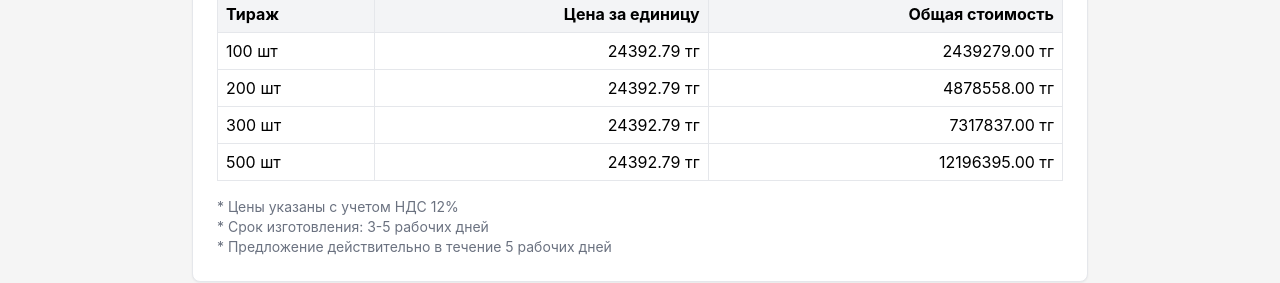
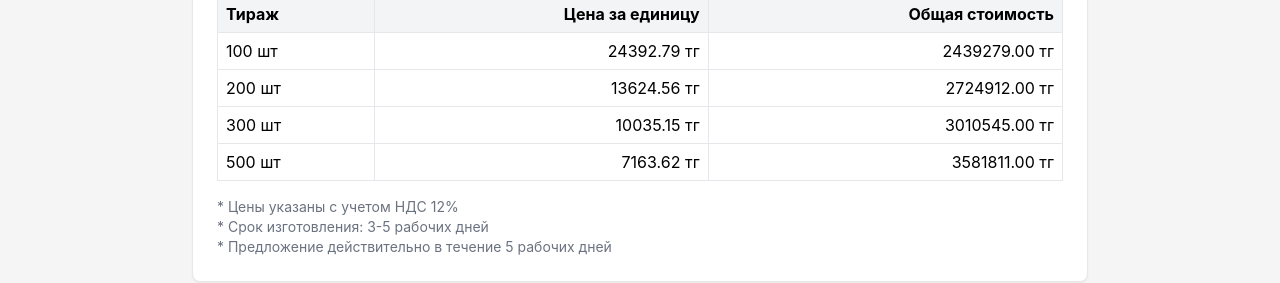
Before and after one commit to Velheorius1/calculator, a React (Create React App) app: page / in a window 1280 px wide. Shown: the part 3261-3544 px from the top of the page. Built offline with nearby package versions, Linux system fonts and the light colour scheme.

Commit message:
справлен расчет цен для разных тиражей

```diff
--- a/src/components/Calculator.js
+++ b/src/components/Calculator.js
@@ -1044,15 +1044,32 @@ const Calculator = () => {
               </thead>
               <tbody>
                 {[1, 2, 3, 5].map(multiplier => {
+                  // Создаем копию компонентов с измененным тиражом
+                  const modifiedComponents = components.map(comp => ({
+                    ...comp,
+                    quantity: comp.quantity * multiplier
+                  }));
+
+                  // Рассчитываем общую стоимость для модифицированного тиража
+                  let totalCost = 0;
+                  let totalPriceWithoutVAT = 0;
+                  let totalPriceWithVAT = 0;
+
+                  modifiedComponents.forEach(component => {
+                    const results = calculateComponentCost(component);
+                    totalCost += results.costs.total;
+                    totalPriceWithoutVAT += results.prices.withoutVAT;
+                    totalPriceWithVAT += results.prices.withVAT;
+                  });
+
                   const quantity = components.reduce((sum, comp) => sum + comp.quantity, 0) * multiplier;
-                  const totalPrice = totalResults.totalPriceWithVAT * multiplier;
-                  const pricePerUnit = totalPrice / quantity;
+                  const pricePerUnit = totalPriceWithVAT / quantity;
 
                   return (
                     <tr key={multiplier}>
                       <td className="border p-2">{quantity.toLocaleString()} шт</td>
                       <td className="border p-2 text-right">{pricePerUnit.toFixed(2)} тг</td>
-                      <td className="border p-2 text-right">{totalPrice.toFixed(2)} тг</td>
+                      <td className="border p-2 text-right">{totalPriceWithVAT.toFixed(2)} тг</td>
                     </tr>
                   );
                 })}
```
